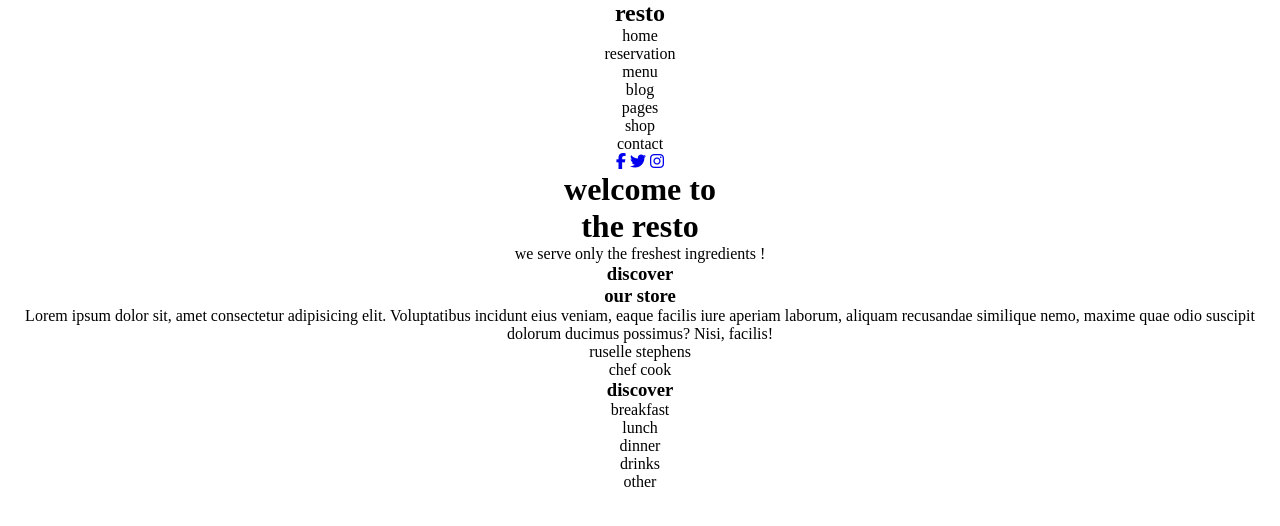
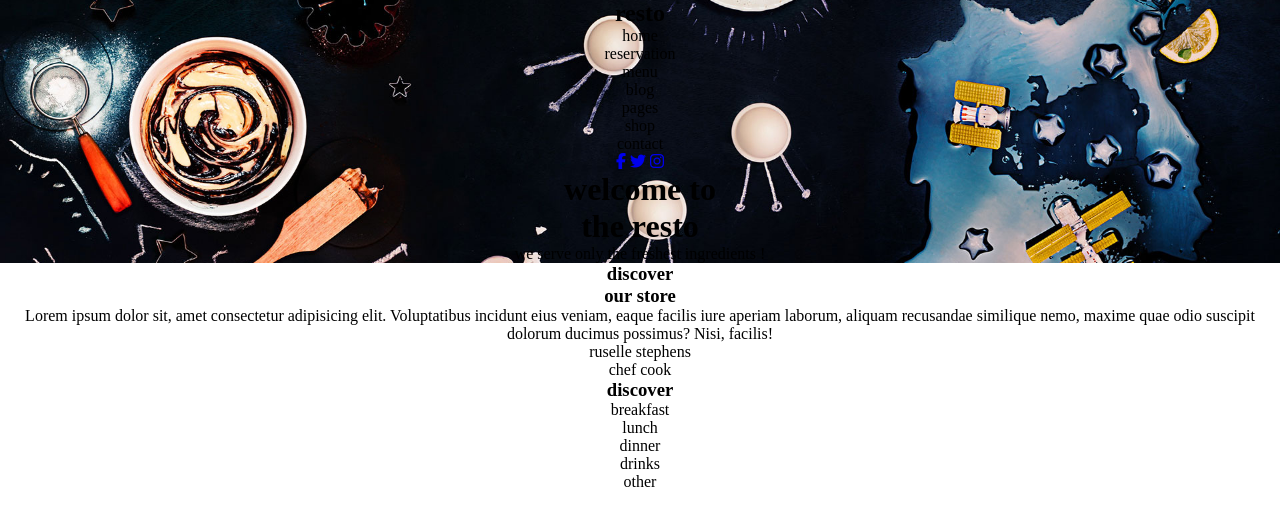
Before and after one commit to Salim-OCR/restaurant, a plain HTML site: page index.html in a window 1280 px wide. Drawn offline with Linux system fonts and the light colour scheme.

Commit message:
j'essaye de mettre une img de font a partir de sass et voir si gitpage arrive a le lire

```diff
--- a/assets/styles/style.scss
+++ b/assets/styles/style.scss
@@ -3,3 +3,7 @@
 @import "./sass/utils/mixins";
 @import "./sass/components/btns";
 @import "./sass/layout/header";
+
+header{
+    background: url("../img/bg-menu-01.jpg") center/cover;
+}
```
Also changed, not shown: assets/styles/style.css, 1 other file.
